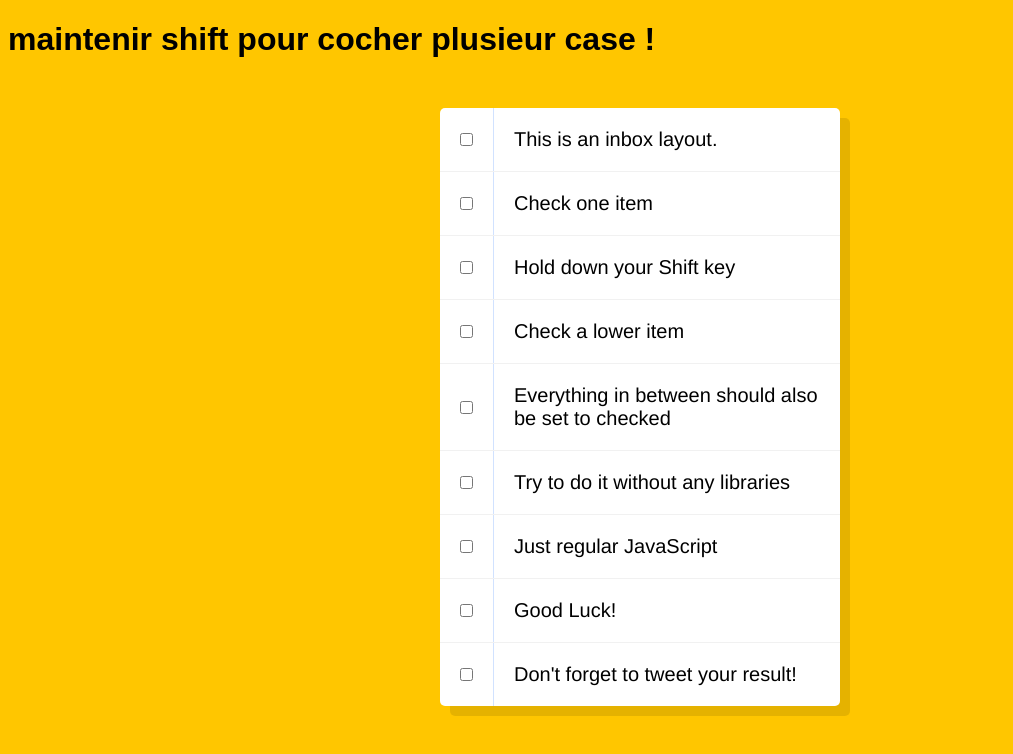
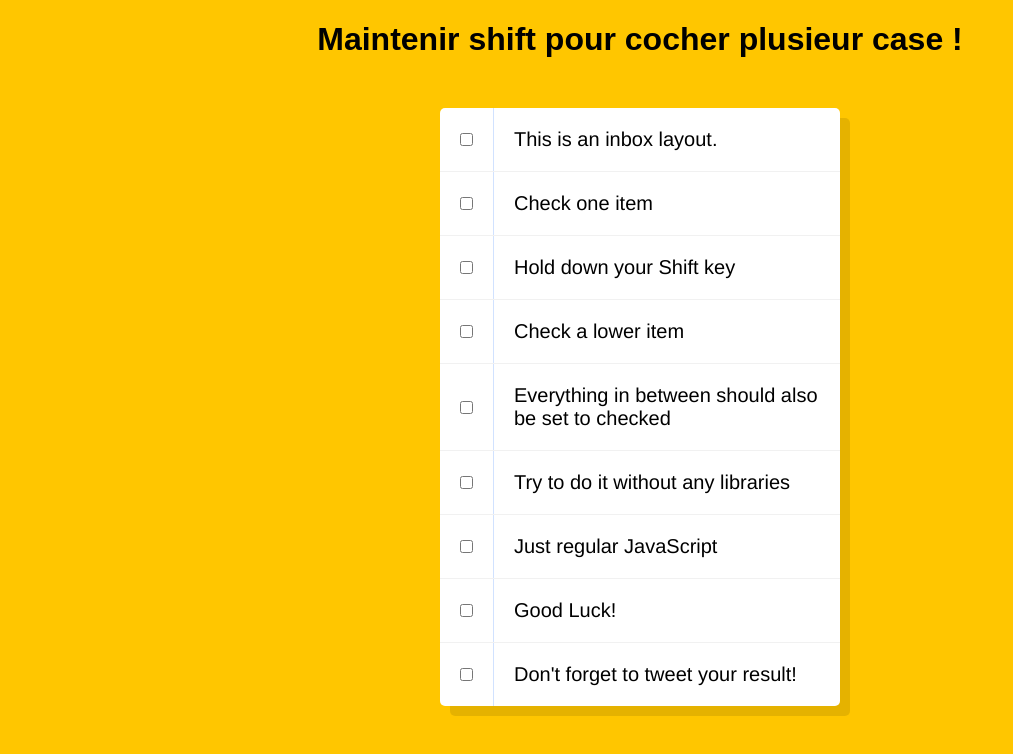
Before and after one commit to hakimoss/defi_30jours_Javascript, a plain HTML site: page 10-checkbox/index.html in a window 1280 px wide. Shown: the whole page, without its empty margins (0-1013 px from the left). Drawn offline with Linux system fonts and the light colour scheme.

Commit message:
aligne h1

```diff
--- a/10-checkbox/index.html
+++ b/10-checkbox/index.html
@@ -8,7 +8,7 @@
     <title>Hold shift Checkbox</title>
 </head>
 <body>
-    <h1>maintenir shift pour cocher plusieur case !</h1>
+    <h1>Maintenir shift pour cocher plusieur case !</h1>
     <div class="inbox">
         <div class="item">
             <input type="checkbox">
--- a/10-checkbox/style.css
+++ b/10-checkbox/style.css
@@ -1,6 +1,10 @@
 html {
     font-family: sans-serif;
     background: #ffc600;
+}
+
+h1 {
+    text-align: center;
 }
 
 .inbox {
```
Also changed, not shown: 9-devToolTrick/style.css (line endings or trailing spaces). Lines whose indentation alone changed are shown as unchanged.
